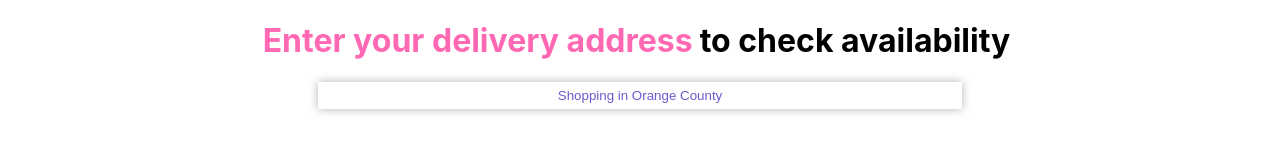
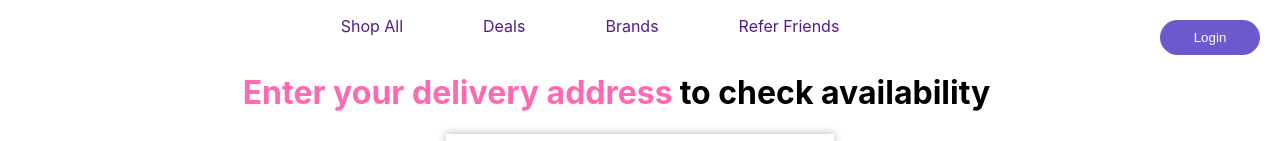
Before and after one commit to mickbbnelson/search-flow-frontend, a React (Create React App) app: page / in a window 1280 px wide. Shown: the top 141 px of the page. Built offline with nearby package versions, Linux system fonts and the light colour scheme; no server answers.

Commit message:
Add NavBar component

```diff
--- a/package.json
+++ b/package.json
@@ -3,6 +3,7 @@
   "version": "0.1.0",
   "private": true,
   "dependencies": {
+    "@fortawesome/free-solid-svg-icons": "^6.1.1",
     "@reduxjs/toolkit": "^1.8.1",
     "@testing-library/jest-dom": "^5.14.1",
     "@testing-library/react": "^13.0.0",
--- a/src/AddressForm.js
+++ b/src/AddressForm.js
@@ -14,7 +14,7 @@ class AddressForm extends React.Component {
 
     render(){
     return (
-        <div>
+        <div className="AddressForm">
             <div className="AddressFormText">
                 <h1 className="pinkHead">Enter your delivery address</h1><h1>to check availability</h1>
             </div>
--- a/src/App.js
+++ b/src/App.js
@@ -2,10 +2,12 @@ import './App.css';
 import Products from './ProductsContainer'
 import ProductSelect from './ProductSelect';
 import AddressForm from './AddressForm'
+import NavBar from './NavBar';
 
 function App() {
   return (
     <div className="App">
+      <NavBar />
       <AddressForm />
       <ProductSelect />
       <Products />
--- /dev/null
+++ b/src/NavBar.js
@@ -0,0 +1,21 @@
+function NavBar() {
+    return(
+        <nav className="NavBar">
+            <div className="NavLinks">
+                <ul>
+                    <li><a href="">Shop All</a></li>
+                    <li><a href="">Deals</a></li>
+                    <li><a href="">Brands</a></li>
+                    <li><a href="">Refer Friends</a></li>
+                </ul>
+            </div>
+            <div className="NavGen">
+                <button>Login</button>
+                <a href=""></a>
+                <i class='fa fa-shopping-cart'></i>
+            </div>
+        </nav>
+    )
+}
+
+export default NavBar
--- a/src/index.css
+++ b/src/index.css
@@ -107,12 +107,13 @@ code {
 }
 
 .AddressInput {
-  width: 50%;
-  height:25px;
+  width: 30%;
+  height: 25px;
   box-shadow: 0 0 10px rgba(0,0,0,.3);
   border: none;
   text-align: center;
   color: slateblue;
+  /* margin-right: 40px; */
 }
 
 .AddressFormText h1 {
@@ -122,4 +123,41 @@ code {
 
 .pinkHead {
   color: hotpink;
+  Margin-left: 100px;
 }
+
+.NavLinks ul li {
+  display: inline;
+  margin: 40px;
+  text-decoration: none;
+}
+
+.NavLinks ul li a {
+  text-decoration: none;
+}
+
+.NavLinks ul li a:hover {
+  text-decoration: underline;
+}
+
+.NavBar div {
+  display: inline-block
+}
+
+.NavGen {
+  float: right;
+  margin: 20px;
+}
+
+.NavGen button {
+  background-color: slateblue;
+  border: none;
+  color: white;
+  padding-left: 30px;
+  padding-right: 30px;
+  padding-top: 10px;
+  padding-bottom: 25px;
+  height: 30px;
+  width: 100px;
+  border-radius: 25px;
+}
```
Also changed, not shown: 1 other file (tests, documents, lock files or other folders).
